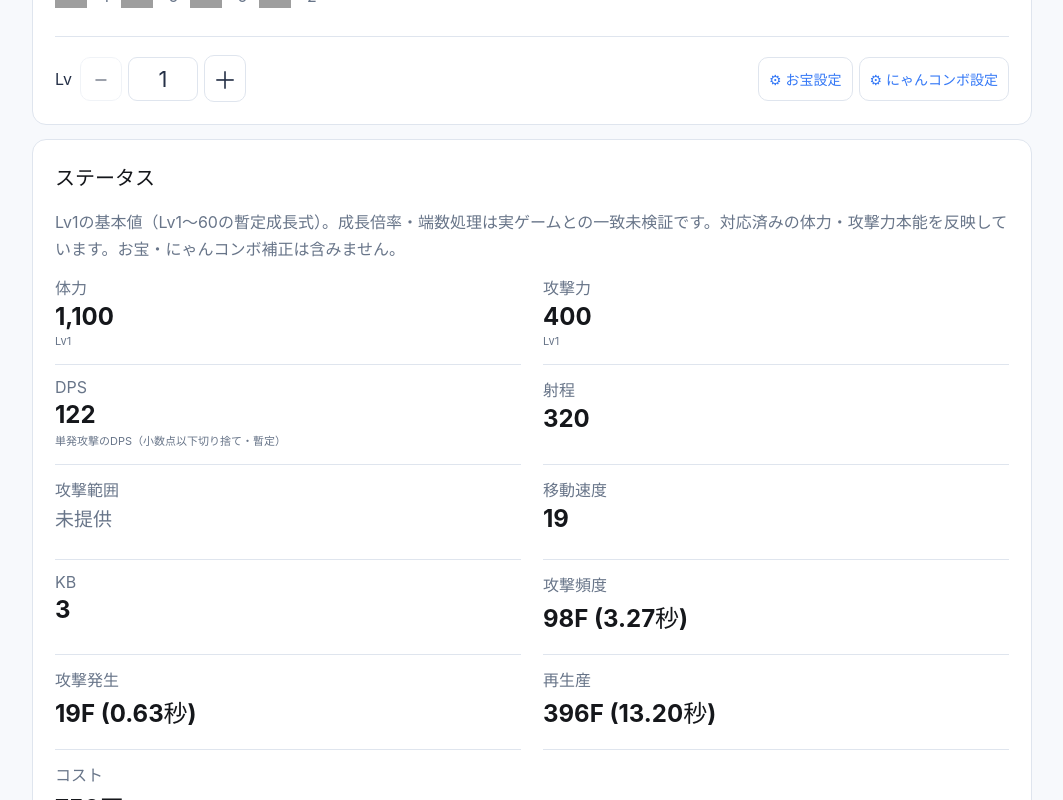
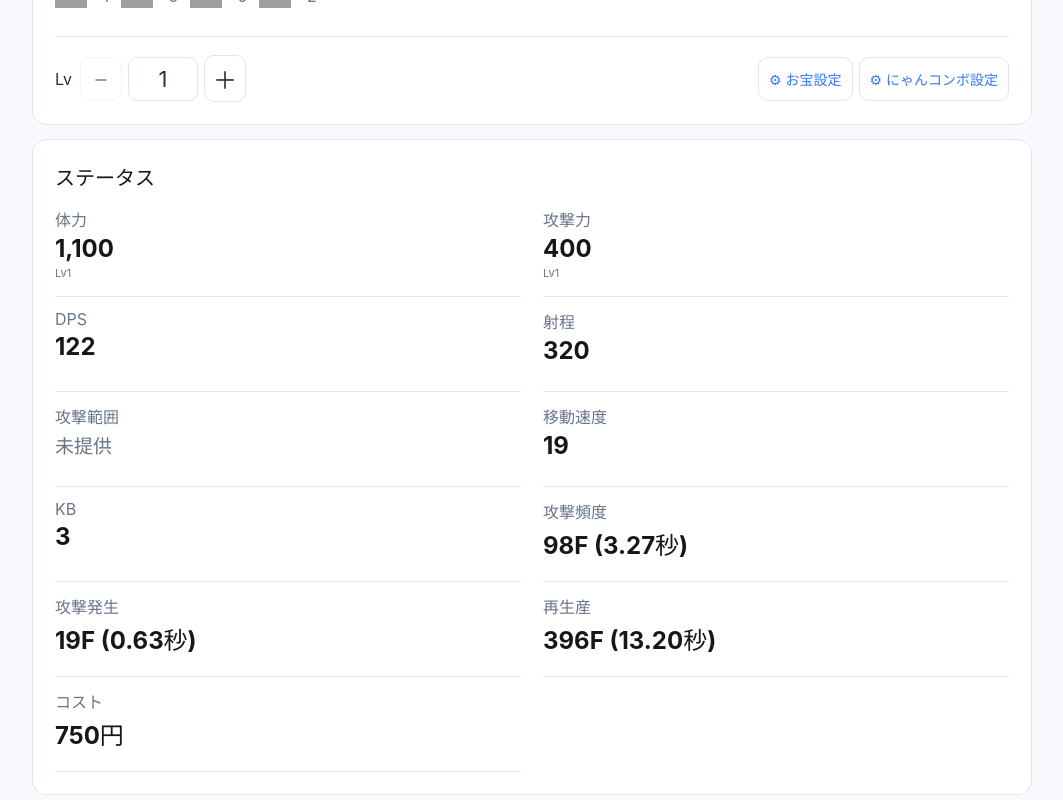
Before and after one commit to uns8002/BattleCatsSimulator, a React (Vite) app in the folder frontend/: page /characters/138 in a window 1280 px wide. Shown: the part 440-1240 px from the top of the page, without its empty margins (108-1171 px from the left). Built offline with nearby package versions, Linux system fonts and the light colour scheme; grey boxes are pictures that could not be loaded.

Commit message:
リファクタリング 不要なテキストを削除

```diff
--- a/frontend/src/features/characters/components/CharacterStats.tsx
+++ b/frontend/src/features/characters/components/CharacterStats.tsx
@@ -12,24 +12,16 @@ export function CharacterStats({
 }) {
   const values = statValues(form, level, undefined, talentLevels);
   return (
-    <section className="card">
+    <section className="card character-stats">
       <h2>ステータス</h2>
-      <p className="muted">
-        Lv{level}
-        の基本値（Lv1〜60の暫定成長式）。成長倍率・端数処理は実ゲームとの一致未検証です。対応済みの体力・攻撃力本能を反映しています。お宝・にゃんコンボ補正は含みません。
-      </p>
       <div className="stats-grid">
         {statLabels.map((label, i) => (
           <div className="stat" key={label} data-testid={'stat-' + i}>
             <span>{label}</span>
             <strong className={values[i].startsWith('未') ? 'unconfirmed' : ''}>{values[i]}</strong>
             {i < 2 && <small>Lv{level}</small>}
-            {i === 2 && (
-              <small>
-                {values[i] === '未対応'
-                  ? '攻撃内訳未提供・単純計算対象外、または計算値不足'
-                  : '単発攻撃のDPS（小数点以下切り捨て・暫定）'}
-              </small>
+            {i === 2 && values[i] === '未対応' && (
+              <small>攻撃内訳未提供・単純計算対象外、または計算値不足</small>
             )}
           </div>
         ))}
--- a/frontend/src/styles.css
+++ b/frontend/src/styles.css
@@ -269,6 +269,10 @@ main {
 .settings-links .button {
   font-size: 14px;
   padding: 10px;
+}
+.card > h2,
+.card > .section-heading > h2 {
+  margin-bottom: 4px;
 }
 .stats-grid {
   display: grid;
```
